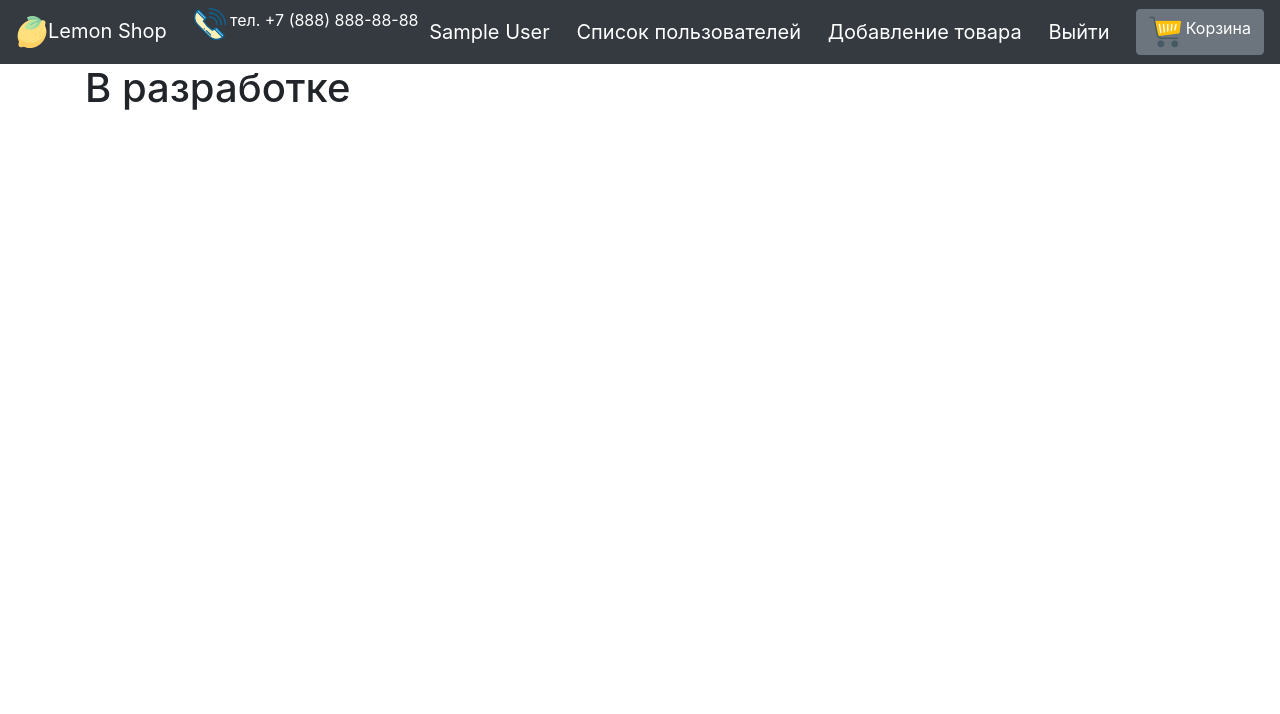
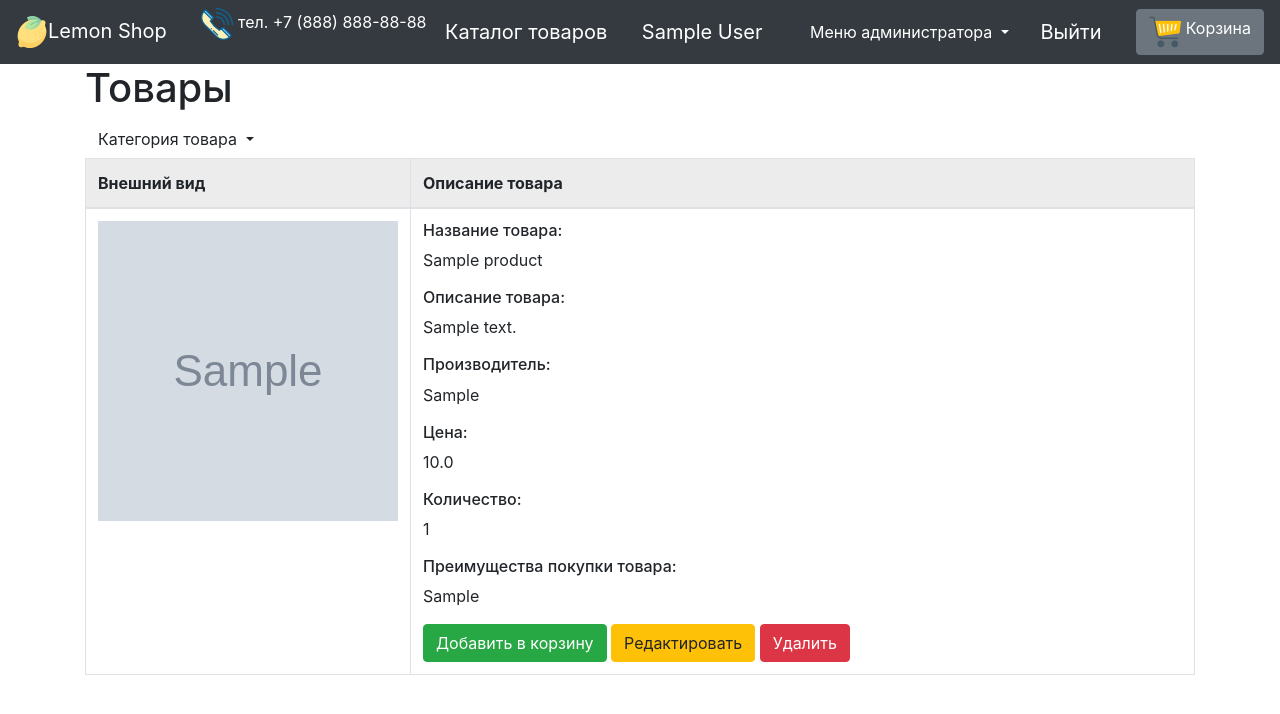
Before and after one commit to Toptik-lol/internet_shop, a Flask app: page / in a window 1280 px wide. Shown: the top 714 px of the page. Run offline with Flask 2, Linux system fonts and the light colour scheme; a user stored in the database is signed in; tables that the repository leaves empty hold one stand-in row (values such as "Sample post"); grey boxes marked "Sample" are stand-in pictures; some libraries are stand-ins or nearby versions.

Commit message:
Добавлены категории товаров

```diff
--- a/data/__all_models.py
+++ b/data/__all_models.py
@@ -1,2 +1,3 @@
 from . import users
 from . import products
+from . import categorys
--- a/data/products.py
+++ b/data/products.py
@@ -11,10 +11,8 @@ class Product(SqlAlchemyBase, UserMixin):
 
     id = sqlalchemy.Column(sqlalchemy.Integer, primary_key=True, autoincrement=True)
     title = sqlalchemy.Column(sqlalchemy.String, nullable=False)
-    picture = sqlalchemy.Column(sqlalchemy.String, default='../static/picture/product_default.png')
-    # picture = sqlalchemy.Column(StdImageField(storage=S3Storage(),
-    #                                           variations={'thumbnail': {"width": 360, "height": 360, "crop": True}}),
-    #                             nullable=True)
+    picture = sqlalchemy.Column(sqlalchemy.String, default='/static/pictures/product_default.png')
+    category = sqlalchemy.Column(sqlalchemy.Integer, sqlalchemy.ForeignKey("categorys.id"), default=1)
     description = sqlalchemy.Column(sqlalchemy.String, nullable=False)
     producer = sqlalchemy.Column(sqlalchemy.String, nullable=False)
     price = sqlalchemy.Column(sqlalchemy.Float, nullable=False)
--- a/forms/product.py
+++ b/forms/product.py
@@ -7,6 +7,7 @@ class ProductForm(FlaskForm):
     title = StringField('Название товара', validators=[DataRequired()])
     picture = FileField('Изображение')
     description = StringField('Описание товара', validators=[DataRequired()])
+    category = StringField('Категория')
     producer = StringField('Производитель', validators=[DataRequired()])
     price = DecimalField('Цена', validators=[DataRequired()])
     count = DecimalField('Количество', places=0)
--- a/main.py
+++ b/main.py
@@ -6,6 +6,7 @@ from werkzeug.utils import redirect
 from data import db_session
 from data.users import User
 from data.products import Product
+from data.categorys import Category
 
 from datetime import datetime
 from os import path
@@ -13,6 +14,7 @@ from os import path
 
 from forms.user import RegisterForm, LoginForm, EditRegisterForm
 from forms.product import ProductForm
+from forms.add_category import AddCategoryForm
 
 
 app = Flask(__name__)
@@ -28,9 +30,18 @@ def main():
 
 @app.route("/")
 def index():
-    # db_sess = db_session.create_session()
-    # jobs = db_sess.query(Jobs)
-    return render_template("index.html", title='Lemon Shop')
+    db_sess = db_session.create_session()
+    products = db_sess.query(Product)
+    categories = db_sess.query(Category)
+    return render_template("index.html", title='Lemon Shop', products=products, categories=categories)
+
+
+@app.route("/<int:id>")
+def index_id(id):
+    db_sess = db_session.create_session()
+    products = db_sess.query(Product).filter(Product.category == id).all()
+    categories = db_sess.query(Category)
+    return render_template("index.html", title='Lemon Shop', products=products, categories=categories)
 
 
 @app.route('/logout')
@@ -157,9 +168,10 @@ def user_delete(id):
 @login_required
 def add_product():
     form = ProductForm()
+    db_sess = db_session.create_session()
+    categories = db_sess.query(Category)
     if form.validate_on_submit():
-        db_sess = db_session.create_session()
-        product = Product(title=form.title .data, description=form.description.data,
+        product = Product(title=form.title.data, description=form.description.data,
                           producer=form.producer.data, price=float(form.price.data), count=int(form.count.data),
                           advantage=form.advantage.data)
         if form.picture.data != '':
@@ -171,13 +183,155 @@ def add_product():
             g = open(filename, 'wb')
             g.write(f.getbuffer())
             g.close()
-            product.picture = filename
+            product.picture = '/static/pictures/pic_' + suffix + '_.png'
             print(form.picture.data)
+
+        product.category = form.category.data
 
         db_sess.add(product)
         db_sess.commit()
         return redirect('/')
-    return render_template('product.html', title='Добавление товара', form=form)
+    return render_template('product.html', title='Добавление товара', form=form, categories=categories, category=None)
+
+
+@app.route('/add_to_basket/<int:user_id>/<int:product_id>')
+@login_required
+def add_to_basket(user_id, product_id):
+    pass
+
+
+@app.route('/edit_product/<int:id>', methods=['GET', 'POST'])
+@login_required
+def edit_product(id):
+    form = ProductForm()
+    db_sess = db_session.create_session()
+    categories = db_sess.query(Category)
+    if request.method == "GET":
+        product = db_sess.query(Product).filter(Product.id == id).first()
+
+        if product:
+            form.title.data = product.title
+
+            parent_dir = path.dirname(path.abspath(__file__))
+            basename = parent_dir + product.picture
+            f = open(basename, 'rb')
+            data = f.read()
+            form.picture.data = f
+            print(form.picture.data)
+
+            form.description.data = product.description
+            category = db_sess.query(Category).filter(Category.id == product.category).first()
+            form.category.data = product.category
+            form.producer.data = product.producer
+            form.price.data = product.price
+            form.count.data = product.count
+            form.advantage.data = product.advantage
+            f.close()
+        else:
+            abort(404)
+
+    if form.validate_on_submit():
+        db_sess = db_session.create_session()
+        product = db_sess.query(Product).filter(Product.id == id).first()
+
+        if product and current_user.is_admin:
+            product.title = form.title.data
+            # product.picture = form.picture.data
+            product.description = form.description.data
+            product.category = form.category.data
+            product.producer = form.producer.data
+            product.price = float(form.price.data)
+            product.count = int(form.count.data)
+            product.advantage = form.advantage.data
+            db_sess.commit()
+            return redirect('/')
+        else:
+            abort(404)
+
+    return render_template('product.html', title='Редоктирование товара', form=form, categories=categories, category=category.title)
+
+
+@app.route('/delete_product/<int:id>', methods=['GET', 'POST'])
+@login_required
+def delete_product(id):
+    db_sess = db_session.create_session()
+    product = db_sess.query(Product).filter(Product.id == id).first()
+    if product and current_user.is_admin:
+        db_sess.delete(product)
+        db_sess.commit()
+    else:
+        abort(404)
+    return redirect('/')
+
+
+@app.route('/category')
+@login_required
+def categories_list():
+    if current_user.is_admin:
+        db_sess = db_session.create_session()
+        category_list = db_sess.query(Category)
+        return render_template("category.html", category_list=category_list)
+    else:
+        abort(404)
+        return redirect('/')
+
+
+@app.route('/add_category', methods=['GET', 'POST'])
+@login_required
+def add_category():
+    if current_user.is_admin:
+        form = AddCategoryForm()
+        if form.validate_on_submit():
+            db_sess = db_session.create_session()
+            category = Category(title=form.title .data, description=form.description.data)
+            db_sess.add(category)
+            db_sess.commit()
+            return redirect('/')
+        return render_template('add_category.html', title='Создание категории', form=form)
+    else:
+        abort(404)
+        return redirect('/')
+
+
+@app.route('/category_delete/<int:id>', methods=['GET', 'POST'])
+@login_required
+def category_delete(id):
+    if current_user.is_admin:
+        db_sess = db_session.create_session()
+        category = db_sess.query(Category).filter(Category.id == id).first()
+        db_sess.delete(category)
+        db_sess.commit()
+    else:
+        abort(404)
+    return redirect('/')
+
+
+@app.route('/category/<int:id>', methods=['GET', 'POST'])
+@login_required
+def edit_category(id):
+    form = AddCategoryForm()
+    if request.method == "GET":
+        db_sess = db_session.create_session()
+        category = db_sess.query(Category).filter(Category.id == id).first()
+
+        if category:
+            form.title.data = category.title
+            form.description.data = category.description
+        else:
+            abort(404)
+
+    if form.validate_on_submit():
+        db_sess = db_session.create_session()
+        category = db_sess.query(Category).filter(Category.id == id).first()
+
+        if category and current_user.is_admin:
+            category.title = form.title.data
+            category.description = form.description.data
+            db_sess.commit()
+            return redirect('/')
+        else:
+            abort(404)
+    return render_template('add_category.html', title='Редактирование категории', form=form)
 
 
 if __name__ == '__main__':
--- a/templates/base.html
+++ b/templates/base.html
@@ -7,18 +7,47 @@
           href="https://stackpath.bootstrapcdn.com/bootstrap/4.4.1/css/bootstrap.min.css"
           integrity="sha384-Vkoo8x4CGsO3+Hhxv8T/Q5PaXtkKtu6ug5TOeNV6gBiFeWPGFN9MuhOf23Q9Ifjh"
           crossorigin="anonymous">
+    <link rel="stylesheet" type="text/css" href="/static/css/style.css">
+    <script src="https://ajax.googleapis.com/ajax/libs/jquery/3.3.1/jquery.min.js"></script>
+    <script src="https://cdnjs.cloudflare.com/ajax/libs/popper.js/1.14.0/umd/popper.min.js"></script>
+    <script src="https://maxcdn.bootstrapcdn.com/bootstrap/4.1.0/js/bootstrap.min.js"></script>
+    <script>
+    function getName (str){
+        if (str.lastIndexOf('\\')){
+            var i = str.lastIndexOf('\\')+1;
+        }
+        else{
+            var i = str.lastIndexOf('/')+1;
+        }
+        var filename = str.slice(i);
+        var uploaded = document.getElementById("fileformlabel");
+        uploaded.innerHTML = filename;
+    }
+    </script>
     <title>{{title}}</title>
 </head>
 <body>
 <header>
     <nav class="navbar navbar-dark bg-dark text-white">
         <a class="navbar-brand" href="/"><img src="/static/img/lemon.png" width="32" height="32" class="d-inline-block align-top" alt="" loading="lazy">Lemon Shop</a>
-        <p><img src="/static/img/telephone.png" width="32" height="32" class="d-inline-block align-top" alt="" loading="lazy">  тел. +7 (888) 888-88-88</p>
+        <p class="d-inline-block align-centre"><img src="/static/img/telephone.png" width="32" height="32" class="d-inline-block" alt="" loading="lazy">  тел. +7 (888) 888-88-88</p>
+        <a class="navbar-brand" href="/">Каталог товаров</a>
         {% if current_user.is_authenticated %}
             <a class="navbar-brand" href="/users/{{current_user.id}}">{{ current_user.name }}</a>
             {% if current_user.is_admin %}
-                <a class="navbar-brand" href="/users">Список пользователей</a>
-                <a class="navbar-brand" href="/products">Добавление товара</a>
+
+                <div class="btn-group">
+                  <button type="button" class="btn dropdown-toggle text-white" data-toggle="dropdown" aria-haspopup="true" aria-expanded="false">
+                    Меню администратора
+                  </button>
+                  <div class="dropdown-menu">
+                    <a class="dropdown-item" href="/users">Список пользователей</a>
+                    <a class="dropdown-item" href="/products">Добавление товара</a>
+                    <a class="dropdown-item" href="/category">Категории</a>
+                    <a class="dropdown-item" href="/add_category">Добавление категории</a>
+                  </div>
+                </div>
+
             {% endif %}
             <a class="navbar-brand" href="/logout">Выйти</a>
         {% else %}
--- a/templates/index.html
+++ b/templates/index.html
@@ -1,5 +1,57 @@
 {% extends "base.html" %}
 
 {% block content %}
-<h1>В разработке</h1>
+<h1>Товары</h1>
+<div class="btn-group">
+  <button type="button" class="btn dropdown-toggle" data-toggle="dropdown" aria-haspopup="true" aria-expanded="false">
+    Категория товара
+  </button>
+  <div class="dropdown-menu">
+    <a class="dropdown-item" href="/">Все категории</a>
+    {% for item in categories%}
+        <a class="dropdown-item" href="/{{item.id}}">{{ item.title }}</a>
+    {% endfor %}
+  </div>
+</div>
+<table class="table table-bordered">
+    <thead class="table-active">
+        <tr>
+            <th scope="col" colspan="2" class="w-25">Внешний вид</th>
+            <th scope="col" colspan="6" class="w-75">Описание товара</th>
+        </tr>
+    </thead>
+    {% for item in products%}
+    <tbody>
+        <tr>
+            <td colspan="2"><img src={{item.picture}} width="300" height="300"></td>
+            <td colspan="6">
+                <h6 class="list-group-item-heading">Название товара:</h6>
+                <p class="list-group-item-text">{{item.title}}</p>
+                <h6 class="list-group-item-heading">Описание товара:</h6>
+                <p class="list-group-item-text">{{item.description}}</p>
+                <h6 class="list-group-item-heading">Производитель:</h6>
+                <p class="list-group-item-text">{{item.producer}}</p>
+                <h6 class="list-group-item-heading">Цена:</h6>
+                <p class="list-group-item-text">{{item.price}}</p>
+                <h6 class="list-group-item-heading">Количество:</h6>
+                <p class="list-group-item-text">{{item.count}}</p>
+                <h6 class="list-group-item-heading">Преимущества покупки товара:</h6>
+                <p class="list-group-item-text">{{item.advantage}}</p>
+                <a href="/add_to_basket/{{current_user.id}}/{{ item.id }}" class="btn btn-success">Добавить в корзину</a>
+                {% if current_user.is_authenticated %}
+                    {% if current_user.is_admin %}
+                        <a href="/edit_product/{{ item.id }}" class="btn btn-warning">
+                            Редактировать
+                        </a>
+                        <a href="/delete_product/{{ item.id }}" class="btn btn-danger">
+                            Удалить
+                        </a>
+                    {% endif %}
+                {% endif %}
+            </td>
+        </tr>
+    </tbody>
+    {% endfor %}
+</table>
+
 {% endblock %}
```
Also changed, not shown: data/categorys.py (added, +11 -0 lines), forms/add_category.py (added, +9 -0 lines), static/css/style.css (added, +40 -0 lines), templates/add_category.html (added, +24 -0 lines), templates/category.html (added, +39 -0 lines), templates/product.html (+39 -1 lines), data/baskets.py (added).
